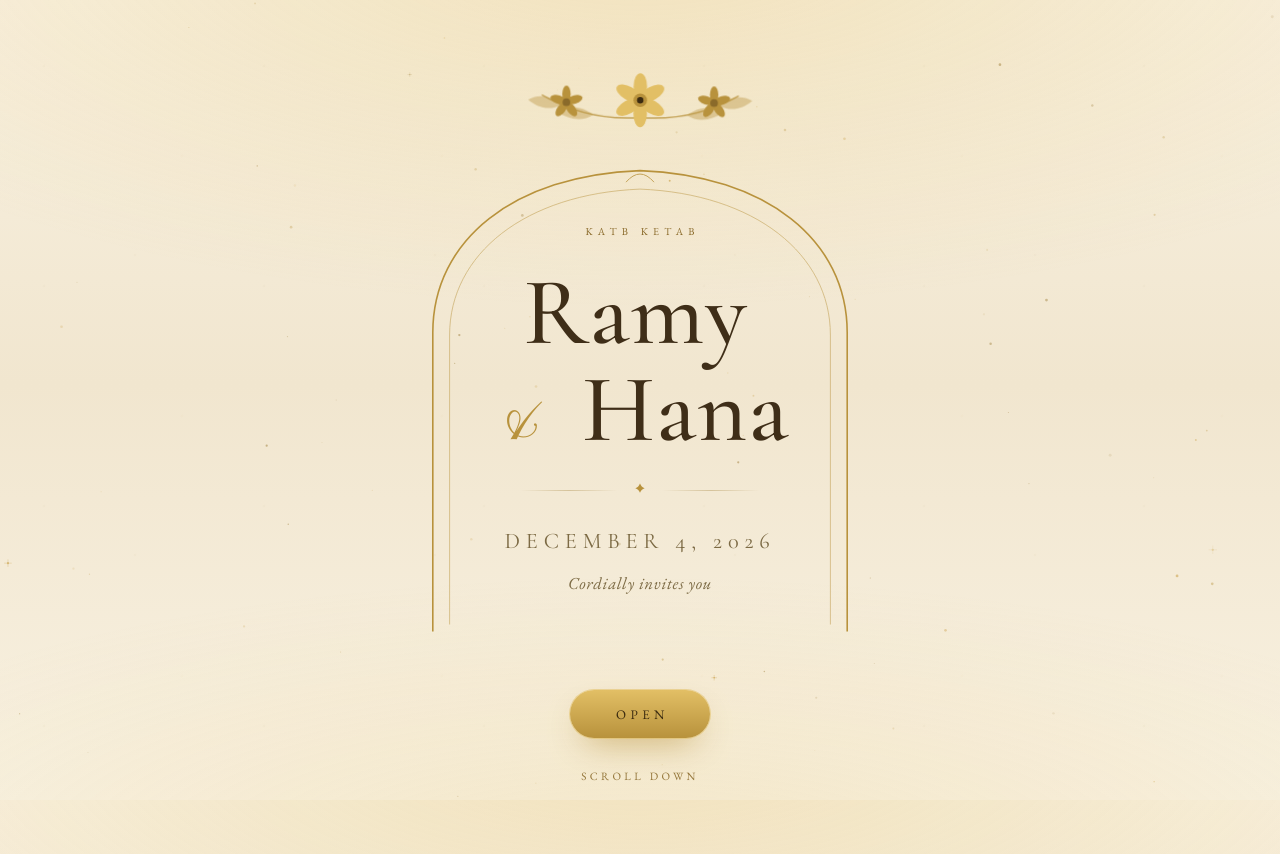
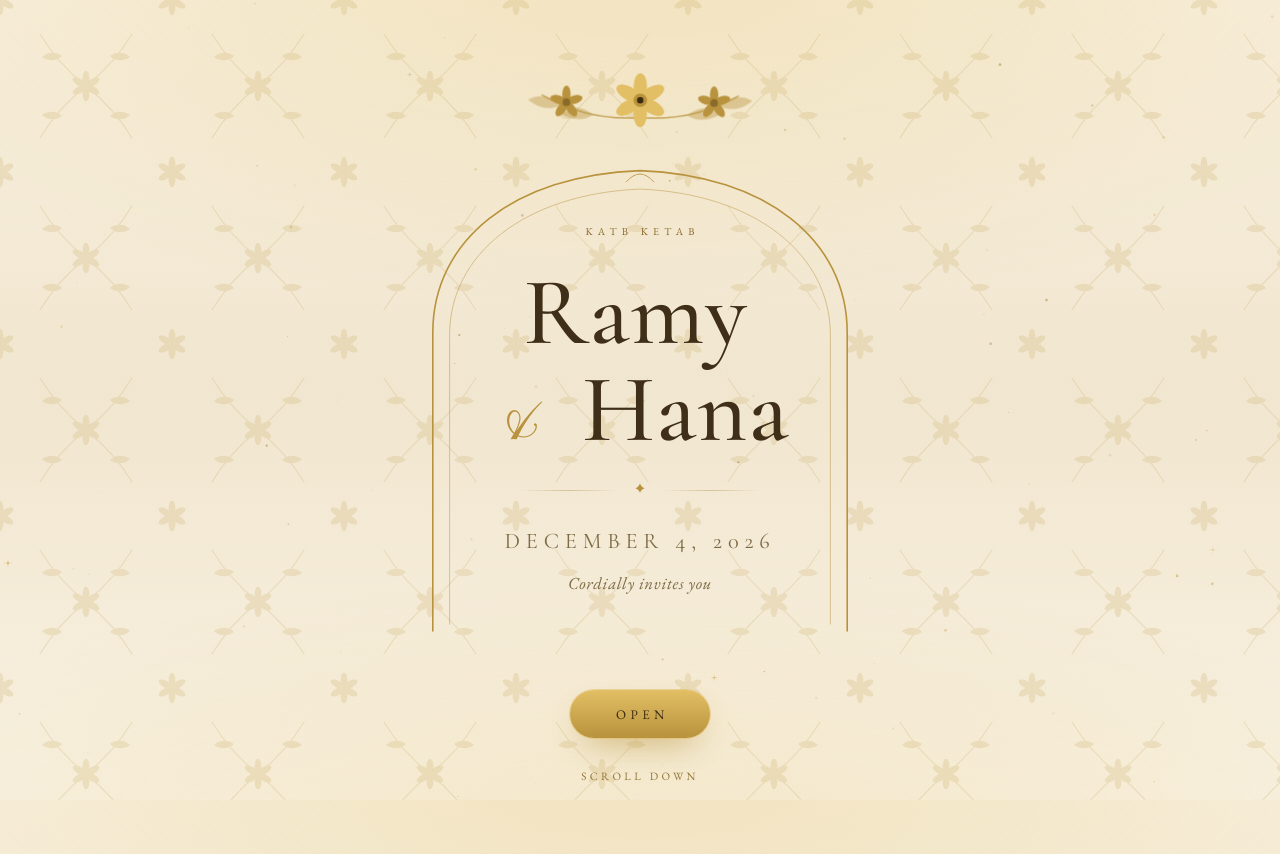
Before and after one commit to Loayelshall/ramy-hana, a plain HTML site: page index.html in a window 1280 px wide. Drawn offline with nearby package versions, Linux system fonts and the light colour scheme.

Commit message:
Add floral lattice background
Co-Authored-By: Claude Opus 4.8 <noreply@anthropic.com>

```diff
--- a/index.html
+++ b/index.html
@@ -52,19 +52,15 @@
     overflow-x: hidden;
   }
 
-  /* faint arabesque speckle over the ground */
-  body::after {
-    content: "";
+  /* allover floral lattice behind everything */
+  #floral {
     position: fixed;
     inset: 0;
+    width: 100%;
+    height: 100%;
+    z-index: 0;
     pointer-events: none;
-    z-index: 0;
-    opacity: 0.6;
-    background-image:
-      radial-gradient(circle at 20% 30%, rgba(156,122,46,0.06) 0, transparent 2px),
-      radial-gradient(circle at 70% 60%, rgba(156,122,46,0.05) 0, transparent 2px),
-      radial-gradient(circle at 45% 85%, rgba(156,122,46,0.06) 0, transparent 2px);
-    background-size: 220px 220px, 260px 260px, 300px 300px;
+    opacity: 0.17;
   }
 
   #glitter {
@@ -454,6 +450,40 @@
   .btn-open, .scroll-cue { display: none; }
 </style></noscript>
 
+<svg id="floral" aria-hidden="true" xmlns="http://www.w3.org/2000/svg">
+  <defs>
+    <g id="bloom" fill="var(--gold)">
+      <ellipse rx="3.4" ry="7.6" transform="rotate(0) translate(0 -7.6)"/>
+      <ellipse rx="3.4" ry="7.6" transform="rotate(60) translate(0 -7.6)"/>
+      <ellipse rx="3.4" ry="7.6" transform="rotate(120) translate(0 -7.6)"/>
+      <ellipse rx="3.4" ry="7.6" transform="rotate(180) translate(0 -7.6)"/>
+      <ellipse rx="3.4" ry="7.6" transform="rotate(240) translate(0 -7.6)"/>
+      <ellipse rx="3.4" ry="7.6" transform="rotate(300) translate(0 -7.6)"/>
+      <circle r="3.1"/>
+    </g>
+    <pattern id="fltile" width="172" height="172" patternUnits="userSpaceOnUse">
+      <g stroke="var(--gold)" stroke-width="1.2" fill="none" stroke-linecap="round">
+        <path d="M86 86 C66 70 52 54 40 34"/>
+        <path d="M86 86 C106 70 120 54 132 34"/>
+        <path d="M86 86 C66 102 52 118 40 138"/>
+        <path d="M86 86 C106 102 120 118 132 138"/>
+      </g>
+      <g fill="var(--gold)">
+        <path d="M62 56 c-7 -5 -15 -4 -20 1 c7 5 15 4 20 -1Z"/>
+        <path d="M110 56 c7 -5 15 -4 20 1 c-7 5 -15 4 -20 -1Z"/>
+        <path d="M62 116 c-7 5 -15 4 -20 -1 c7 -5 15 -4 20 1Z"/>
+        <path d="M110 116 c7 5 15 4 20 -1 c-7 -5 -15 -4 -20 1Z"/>
+      </g>
+      <use href="#bloom" x="86" y="86"/>
+      <use href="#bloom" x="0" y="0"/>
+      <use href="#bloom" x="172" y="0"/>
+      <use href="#bloom" x="0" y="172"/>
+      <use href="#bloom" x="172" y="172"/>
+    </pattern>
+  </defs>
+  <rect width="100%" height="100%" fill="url(#fltile)"/>
+</svg>
+
 <canvas id="glitter" aria-hidden="true"></canvas>
 
 <main class="shell">
```
